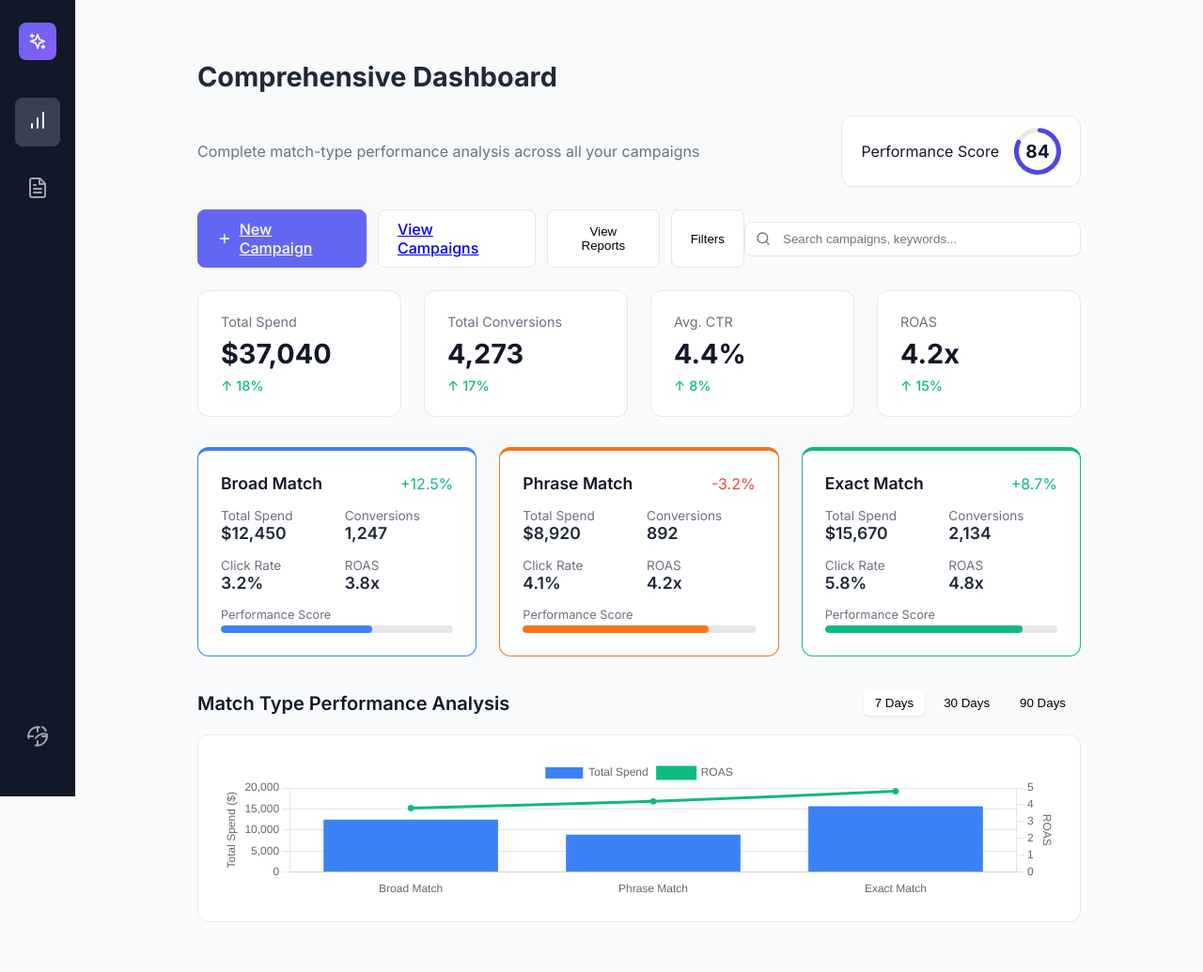
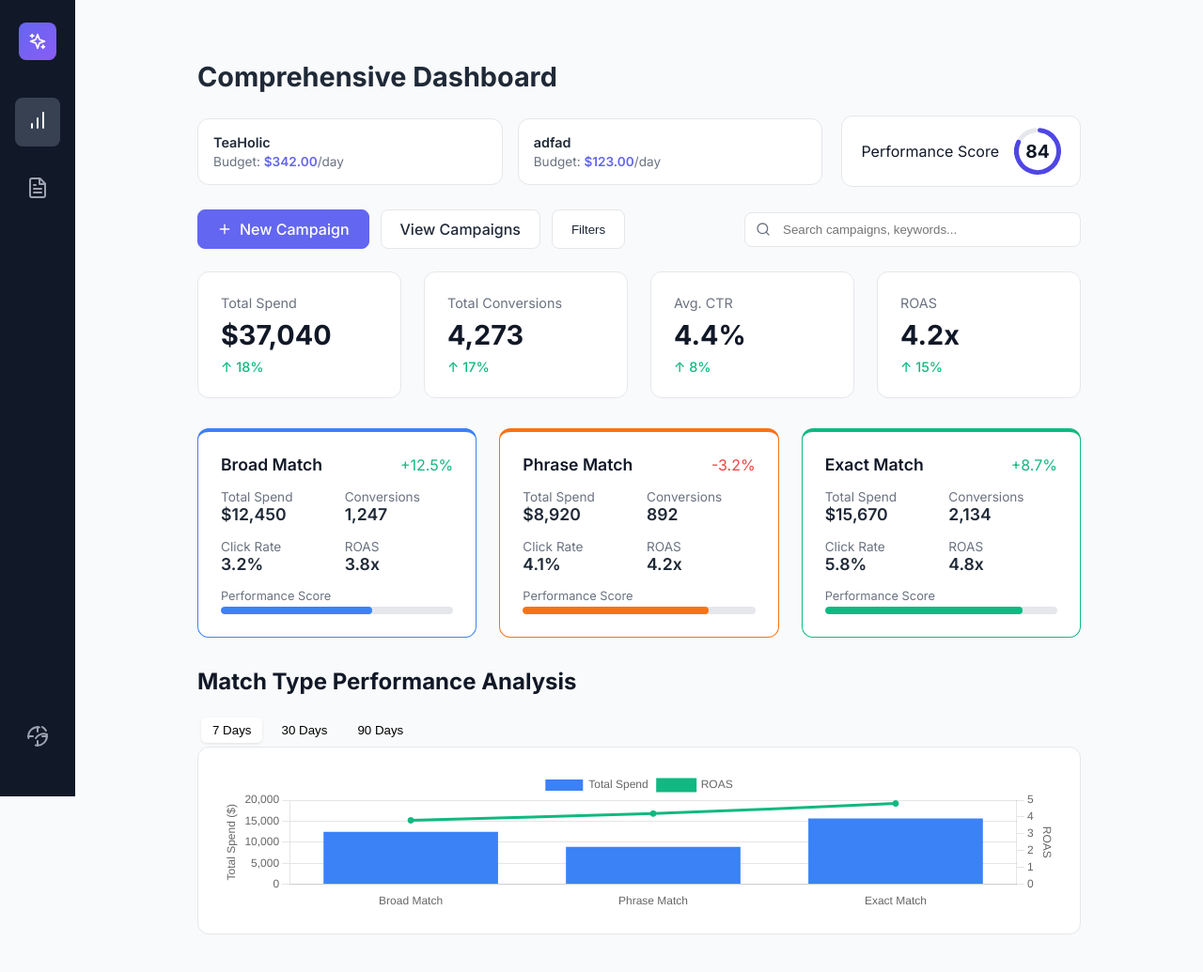
Before and after one commit to mKavyaGI/AdFlow.Fusion, a Django app: template backend/templates/dashboard.html in a window 1280 px wide. Shown: the top 1035 px of the page at 94% size. Before the commit the page ends 982 px from the top, so only its background shows below. Run offline with Django 5.2, Linux system fonts and the light colour scheme; the template is opened without the code that fills it: values that come from a table or form of the project are taken from there, others are empty; data comes from the database, SQL or seed files in the repository; both versions use the stored data as it was after the commit.

Commit message:
dashboard fixed

```diff
--- a/backend/templates/dashboard.html
+++ b/backend/templates/dashboard.html
@@ -95,48 +95,48 @@
         color: var(--text-dark);
         margin: 0;
     }
-    .header-actions {
-        display: flex;
-        align-items: center;
-        gap: 16px;
-    }
-
-    .campaign-btn {
-        display: inline-flex;
-        align-items: center;
-        gap: 8px;
-        padding: 10px 16px;
-        background-color: var(--primary-accent);
-        color: white;
-        text-decoration: none;
-        border-radius: 8px;
-        font-weight: 500;
-        font-size: 0.9rem;
-        transition: background-color 0.2s;
-    }
-
-    .campaign-btn:hover {
-        background-color: #4f46e5;
-        color: white;
-    }
-    .user-profile {
-        width: 36px;
-        height: 36px;
-        border-radius: 50%;
-        background-color: var(--border-color);
-        /* In a real app, you would use an <img> tag */
-    }
 
     .dashboard-subheader {
         display: flex;
         justify-content: space-between;
         align-items: center;
+        gap: 20px; /* Added gap */
         margin-bottom: 24px;
     }
-    .subheader-info p {
+
+    /* --- NEW STYLES for Recent Campaign Blocks --- */
+    .subheader-campaigns {
+        display: flex;
+        gap: 16px;
+        flex-grow: 1;
+    }
+    .subheader-campaign-card {
+        background-color: var(--card-bg);
+        border: 1px solid var(--border-color);
+        border-radius: 12px;
+        padding: 16px;
+        flex: 1; /* Allow cards to grow equally */
+    }
+    .subheader-campaign-card h3 {
+        margin: 0 0 4px 0;
+        font-size: 0.9rem;
+        font-weight: 600;
+        color: var(--text-dark);
+        white-space: nowrap;
+        overflow: hidden;
+        text-overflow: ellipsis;
+    }
+    .subheader-campaign-card p {
+        margin: 0;
+        font-size: 0.85rem;
         color: var(--text-light);
-        margin: 0;
     }
+    .subheader-campaign-card p strong {
+        font-weight: 600;
+        color: var(--primary-accent);
+    }
+    /* --- END NEW STYLES --- */
+
     .performance-score-card {
         display: flex;
         align-items: center;
@@ -145,6 +145,7 @@
         padding: 12px 20px;
         border-radius: 12px;
         border: 1px solid var(--border-color);
+        flex-shrink: 0; /* Prevent this card from shrinking */
     }
     .score-circle {
         width: 50px;
@@ -180,6 +181,8 @@
         display: flex;
         align-items: center;
         gap: 8px;
+        text-decoration: none;
+        color: var(--text-dark);
     }
     .btn-primary {
         background-color: var(--primary-accent);
@@ -201,18 +204,6 @@
         top: 50%;
         transform: translateY(-50%);
         color: var(--text-light);
-    }
-
-    .section-title {
-        display: flex;
-        justify-content: space-between;
-        align-items: center;
-        margin-bottom: 16px;
-    }
-    .section-title h2 {
-        font-size: 1.25rem;
-        font-weight: 600;
-        margin: 0;
     }
 
     .kpi-grid {
@@ -337,7 +328,7 @@
              <svg xmlns="http://www.w3.org/2000/svg" width="20" height="20" viewBox="0 0 24 24" fill="none" stroke="currentColor" stroke-width="2" stroke-linecap="round" stroke-linejoin="round"><path d="m12 3-1.912 5.813a2 2 0 0 1-1.275 1.275L3 12l5.813 1.912a2 2 0 0 1 1.275 1.275L12 21l1.912-5.813a2 2 0 0 1 1.275-1.275L21 12l-5.813-1.912a2 2 0 0 1-1.275-1.275L12 3Z"/><path d="M5 3v4"/><path d="M19 17v4"/><path d="M3 5h4"/><path d="M17 19h4"/></svg>
         </div>
         <nav>
-            <a href="#" class="sidebar-link active" title="Dashboard"> <!-- Active Link -->
+            <a href="#" class="sidebar-link active" title="Dashboard">
                  <svg xmlns="http://www.w3.org/2000/svg" width="24" height="24" viewBox="0 0 24 24" fill="none" stroke="currentColor" stroke-width="2" stroke-linecap="round" stroke-linejoin="round"><path d="M12 20V10"/><path d="M18 20V4"/><path d="M6 20V16"/></svg>
             </a>
             <a href="#" class="sidebar-link" title="Reports">
@@ -364,13 +355,22 @@
                     </p>
                 {% endif %}
             </div>
-
         </header>
 
         <section class="dashboard-subheader">
-            <div class="subheader-info">
-                <p>Complete match-type performance analysis across all your campaigns</p>
+            {% if recent_campaigns %}
+                <div class="subheader-campaigns">
+                    {% for campaign in recent_campaigns|slice:":2" %} {# Slice to ensure only 2 are shown #}
+                        <div class="subheader-campaign-card">
+                            <h3>{{ campaign.campaign_name }}</h3>
+                            <p>Budget: <strong>${{ campaign.daily_budget|floatformat:2 }}</strong>/day</p>
                         </div>
+                    {% endfor %}
+                </div>
+            {% else %}
+                 <p style="color: var(--text-light); flex-grow: 1;">No recent campaigns to display.</p>
+            {% endif %}
+
             <div class="performance-score-card">
                 <span>Performance Score</span>
                 <div class="score-circle">
@@ -379,7 +379,6 @@
                 </div>
             </div>
         </section>
-
         <section class="filter-section">
             <div class="filter-buttons">
                  <a class="btn btn-primary" href="{% url 'campaign_create' platform=selected_platform %}">
@@ -387,7 +386,6 @@
                     New Campaign
                 </a>
                 <a href="{% url 'campaign_list' platform=selected_platform %}" class="btn">View Campaigns</a>
-                <button class="btn">View Reports</button>
                 <button class="btn">Filters</button>
             </div>
             <div class="search-bar">
@@ -420,87 +418,48 @@
         </section>
 
         <section class="analysis-grid">
-            <!-- Broad Match Card -->
             <div class="match-type-card broad">
                 <div class="card-header">
                     <h3>Broad Match</h3>
                     <span class="change positive">+12.5%</span>
                 </div>
                 <div class="metric-grid">
-                    <div>
-                        <p>Total Spend</p>
-                        <span class="value">$12,450</span>
-                    </div>
-                     <div>
-                        <p>Conversions</p>
-                        <span class="value">1,247</span>
-                    </div>
-                     <div>
-                        <p>Click Rate</p>
-                        <span class="value">3.2%</span>
-                    </div>
-                     <div>
-                        <p>ROAS</p>
-                        <span class="value">3.8x</span>
-                    </div>
+                    <div> <p>Total Spend</p> <span class="value">$12,450</span> </div>
+                    <div> <p>Conversions</p> <span class="value">1,247</span> </div>
+                    <div> <p>Click Rate</p> <span class="value">3.2%</span> </div>
+                    <div> <p>ROAS</p> <span class="value">3.8x</span> </div>
                 </div>
                 <p style="font-size: 0.8rem; color: var(--text-light); margin-bottom: 4px;">Performance Score</p>
                 <div class="performance-bar-container">
                     <div class="performance-bar" style="width: 65%; background-color: #3b82f6;"></div>
                 </div>
             </div>
-            <!-- Phrase Match Card -->
             <div class="match-type-card phrase">
                  <div class="card-header">
                     <h3>Phrase Match</h3>
                     <span class="change negative">-3.2%</span>
                 </div>
                  <div class="metric-grid">
-                    <div>
-                        <p>Total Spend</p>
-                        <span class="value">$8,920</span>
-                    </div>
-                     <div>
-                        <p>Conversions</p>
-                        <span class="value">892</span>
-                    </div>
-                     <div>
-                        <p>Click Rate</p>
-                        <span class="value">4.1%</span>
-                    </div>
-                     <div>
-                        <p>ROAS</p>
-                        <span class="value">4.2x</span>
-                    </div>
+                    <div> <p>Total Spend</p> <span class="value">$8,920</span> </div>
+                    <div> <p>Conversions</p> <span class="value">892</span> </div>
+                    <div> <p>Click Rate</p> <span class="value">4.1%</span> </div>
+                    <div> <p>ROAS</p> <span class="value">4.2x</span> </div>
                 </div>
                 <p style="font-size: 0.8rem; color: var(--text-light); margin-bottom: 4px;">Performance Score</p>
                 <div class="performance-bar-container">
                     <div class="performance-bar" style="width: 80%; background-color: var(--orange-neutral);"></div>
                 </div>
             </div>
-            <!-- Exact Match Card -->
             <div class="match-type-card exact">
                  <div class="card-header">
                     <h3>Exact Match</h3>
                     <span class="change positive">+8.7%</span>
                 </div>
                  <div class="metric-grid">
-                    <div>
-                        <p>Total Spend</p>
-                        <span class="value">$15,670</span>
-                    </div>
-                     <div>
-                        <p>Conversions</p>
-                        <span class="value">2,134</span>
-                    </div>
-                     <div>
-                        <p>Click Rate</p>
-                        <span class="value">5.8%</span>
-                    </div>
-                     <div>
-                        <p>ROAS</p>
-                        <span class="value">4.8x</span>
-                    </div>
+                    <div> <p>Total Spend</p> <span class="value">$15,670</span> </div>
+                    <div> <p>Conversions</p> <span class="value">2,134</span> </div>
+                    <div> <p>Click Rate</p> <span class="value">5.8%</span> </div>
+                    <div> <p>ROAS</p> <span class="value">4.8x</span> </div>
                 </div>
                 <p style="font-size: 0.8rem; color: var(--text-light); margin-bottom: 4px;">Performance Score</p>
                 <div class="performance-bar-container">
@@ -525,21 +484,18 @@
     </main>
 </div>
 
-<!-- Include Chart.js from a CDN -->
 <script src="https://cdn.jsdelivr.net/npm/chart.js"></script>
 <script>
     document.addEventListener('DOMContentLoaded', function () {
         // --- Performance Score Doughnut Chart ---
+        if (document.getElementById('performanceScoreChart')) {
             const scoreCtx = document.getElementById('performanceScoreChart').getContext('2d');
             new Chart(scoreCtx, {
                 type: 'doughnut',
                 data: {
                     datasets: [{
                         data: [84, 16], // 84% score, 16% remaining
-                    backgroundColor: [
-                        '#4f46e5',
-                        '#e5e7eb'
-                    ],
+                        backgroundColor: ['#4f46e5', '#e5e7eb'],
                         borderWidth: 0,
                         borderRadius: 5,
                     }]
@@ -547,15 +503,14 @@
                 options: {
                     responsive: true,
                     cutout: '80%',
-                plugins: {
-                    legend: { display: false },
-                    tooltip: { enabled: false }
-                },
+                    plugins: { legend: { display: false }, tooltip: { enabled: false } },
                     events: []
                 }
             });
+        }
 
         // --- Match Type Performance Bar Chart ---
+        if (document.getElementById('matchTypeChart')) {
             const matchTypeCtx = document.getElementById('matchTypeChart').getContext('2d');
             new Chart(matchTypeCtx, {
                 type: 'bar',
@@ -573,7 +528,7 @@
                             data: [3.8, 4.2, 4.8],
                             backgroundColor: '#10b981',
                             yAxisID: 'y1',
-                        type: 'line', // This makes it a line chart on top
+                            type: 'line',
                             borderColor: '#10b981',
                             tension: 0.3,
                         }
@@ -583,40 +538,26 @@
                     responsive: true,
                     maintainAspectRatio: false,
                     scales: {
-                    x: {
-                        grid: { display: false }
-                    },
+                        x: { grid: { display: false } },
                         y: {
                             beginAtZero: true,
                             position: 'left',
-                        title: {
-                            display: true,
-                            text: 'Total Spend ($)'
-                        }
+                            title: { display: true, text: 'Total Spend ($)' }
                         },
                         y1: {
                             beginAtZero: true,
                             position: 'right',
-                        title: {
-                            display: true,
-                            text: 'ROAS'
-                        },
-                        grid: {
-                           drawOnChartArea: false, // only draw grid for y axis
-                        }
+                            title: { display: true, text: 'ROAS' },
+                            grid: { drawOnChartArea: false, }
                         }
                     },
                     plugins: {
-                    legend: {
-                        position: 'top',
-                    },
-                    tooltip: {
-                        mode: 'index',
-                        intersect: false
-                    }
+                        legend: { position: 'top', },
+                        tooltip: { mode: 'index', intersect: false }
                     }
                 }
             });
+        }
     });
 </script>
 {% endblock %}
```
Also changed, not shown: backend/api/models.py (+46 -0 lines), backend/api/services.py (added, +106 -0 lines), backend/api/views.py (+17 -15 lines), backend/api/migrations/0006_campaignperformance_keywordperformance.py (added), backend/db.sqlite3. Lines whose indentation alone changed are shown as unchanged.
